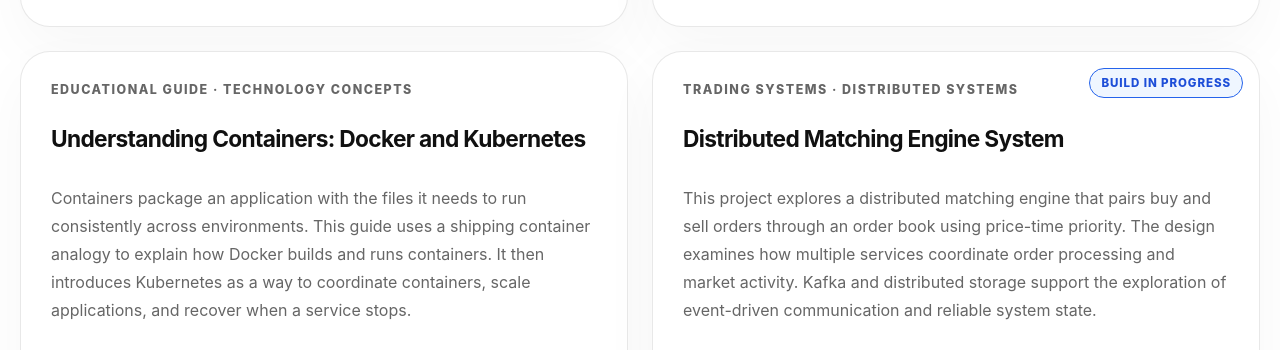
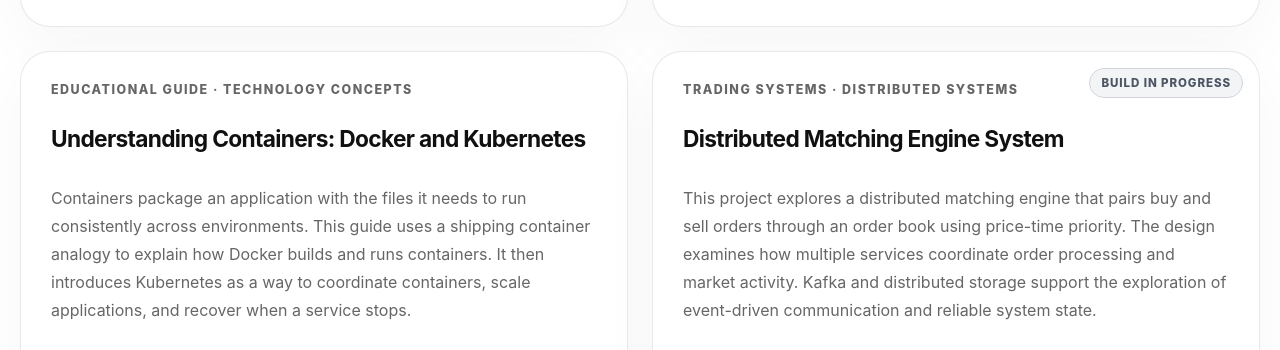
Before and after one commit to shresthaarambh/shresthaarambh.github.io, a plain HTML site: page index.html in a window 1280 px wide. Shown: the part 4580-4930 px from the top of the page. Drawn offline with Linux system fonts and the light colour scheme; animation ran at ten frames a second.

Commit message:
Use neutral styling for build status
Co-authored-by: Copilot <223556219+Copilot@users.noreply.github.com>

```diff
--- a/index.html
+++ b/index.html
@@ -727,9 +727,9 @@
     }
 
     .build-status {
-      border-color: #2563eb;
-      background: #eff6ff;
-      color: #1d4ed8;
+      border-color: #d1d5db;
+      background: #f3f4f6;
+      color: #4b5563;
       cursor: default;
       animation: none;
       box-shadow: none;
```
